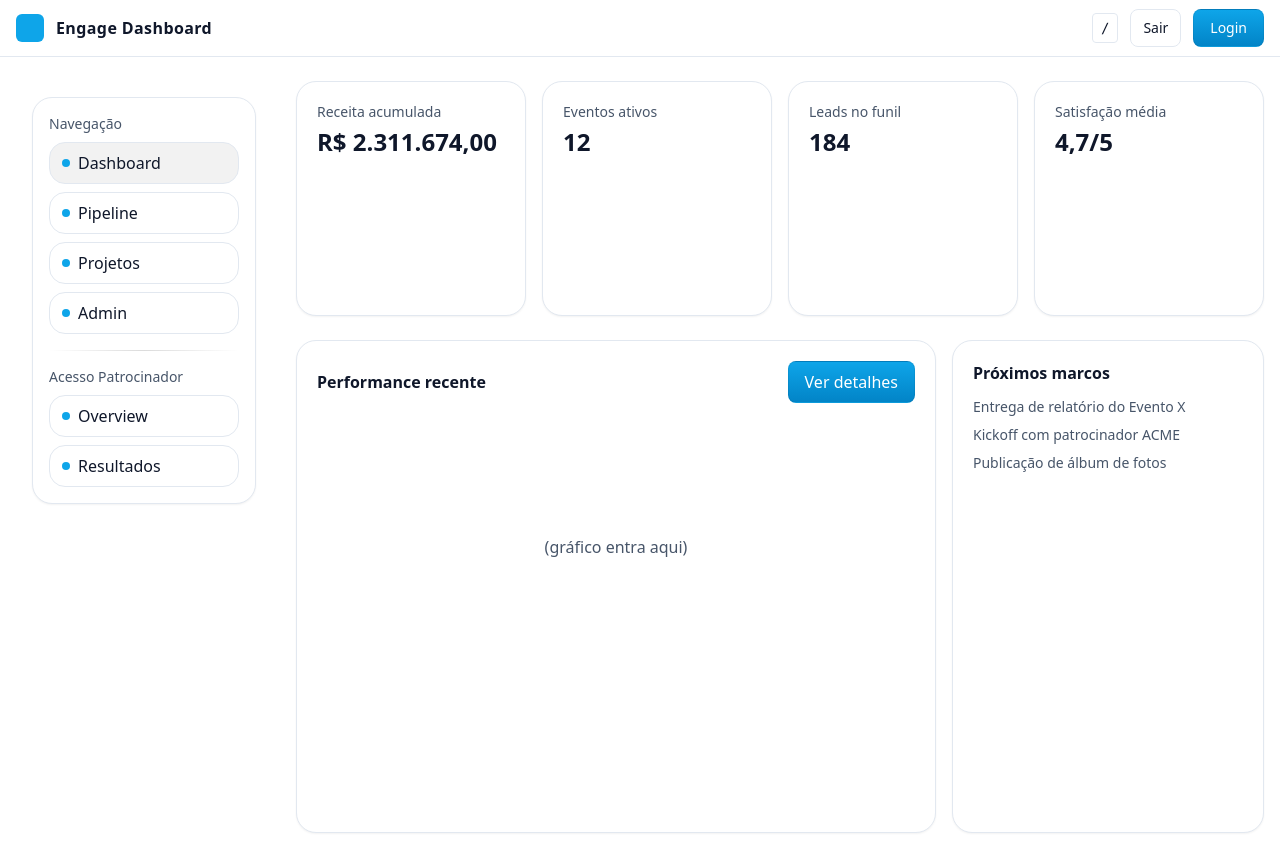
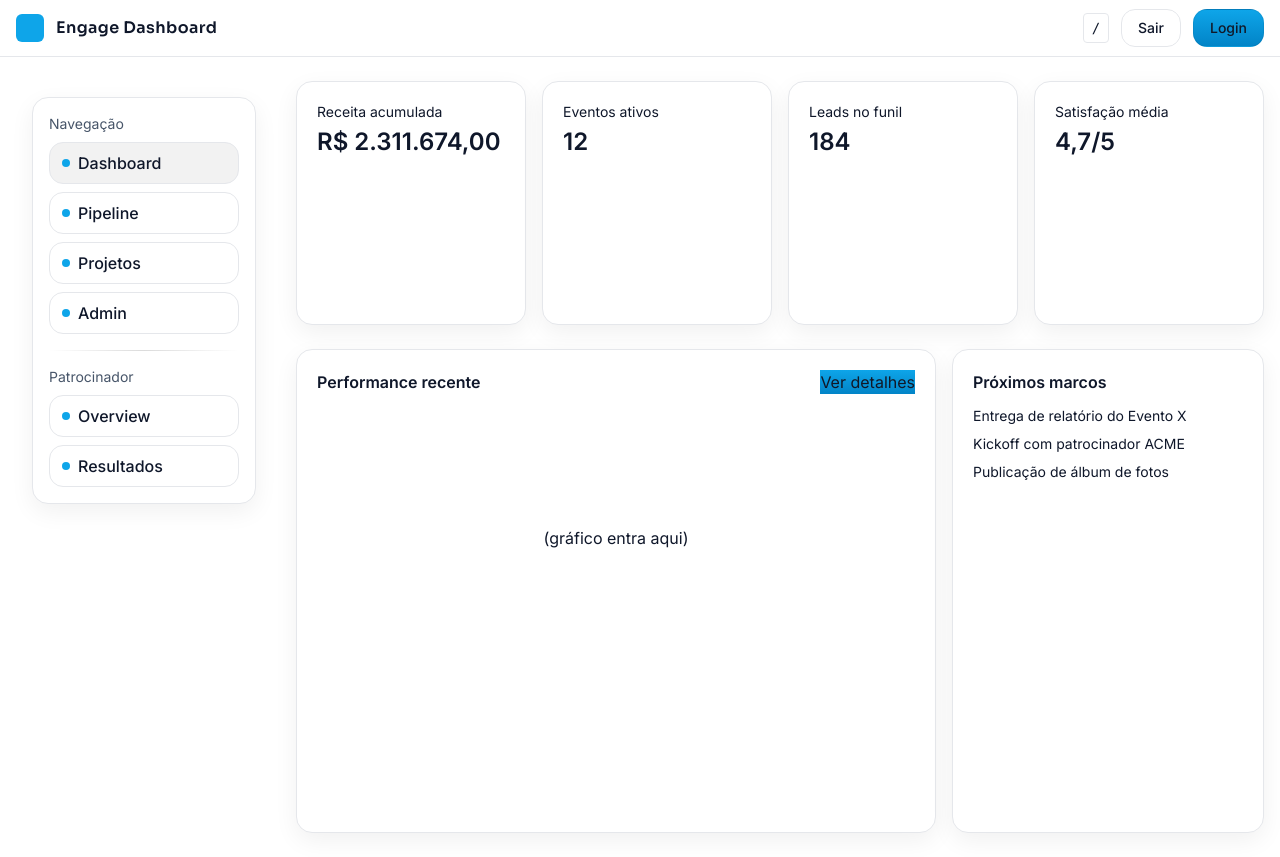
Before and after one commit to jay-psf/jay-psf-engage-dashboard-template, a Next.js app: page / in a window 1280 px wide. Built offline with nearby package versions, Linux system fonts and the light colour scheme; no server answers.

Commit message:
style: branding tokens, fonts (Sora/Inter), UI polish (buttons/cards/inputs/tables)

```diff
--- a/app/layout.tsx
+++ b/app/layout.tsx
@@ -4,6 +4,7 @@ import type { Metadata } from "next";
 import Sidebar from "@/components/ui/Sidebar";
 import Topbar from "@/components/ui/Topbar";
 import { cookies } from "next/headers";
+import { inter, sora } from "@/lib/fonts";
 
 export const metadata: Metadata = {
   title: "Engage Dashboard",
@@ -15,8 +16,8 @@ export default function RootLayout({ children }: { children: React.ReactNode })
   const themeClass = role === "sponsor" ? "theme-sponsor" : "theme-admin";
 
   return (
-    <html lang="pt-BR" className={themeClass}>
-      <body>
+    <html lang="pt-BR" className={`${themeClass} ${inter.variable} ${sora.variable}`}>
+      <body className="font-sans">
         <Topbar />
         <div className="min-h-screen max-w-screen-2xl mx-auto px-4 py-6 flex gap-6">
           <Sidebar />
--- a/components/ui/Sidebar.tsx
+++ b/components/ui/Sidebar.tsx
@@ -8,13 +8,13 @@ const NavItem = ({ href, label }: { href: string; label: string }) => {
   return (
     <Link
       href={href}
-      className={`flex items-center gap-2 px-3 py-2 rounded-xl border transition
-        ${active ? "bg-black/5 dark:bg-white/10" : "hover:bg-black/5"}`
-      }
+      className={`flex items-center gap-2 px-3 py-2 rounded-xl border transition ${
+        active ? "bg-black/5" : "hover:bg-black/5"
+      }`}
       style={{borderColor:"var(--border)"}}
     >
       <div className="size-2 rounded-full" style={{background:"var(--brand-accent)"}} />
-      <span>{label}</span>
+      <span className="font-medium">{label}</span>
     </Link>
   );
 };
@@ -22,7 +22,7 @@ const NavItem = ({ href, label }: { href: string; label: string }) => {
 export default function Sidebar() {
   return (
     <aside className="w-64 shrink-0 p-4 hidden md:block">
-      <div className="card p-4">
+      <div className="card p-4 shadow-soft">
         <div className="text-sm" style={{color:"var(--muted)"}}>Navegação</div>
         <div className="grid gap-2 mt-2">
           <NavItem href="/" label="Dashboard" />
@@ -31,7 +31,7 @@ export default function Sidebar() {
           <NavItem href="/admin" label="Admin" />
         </div>
         <div className="hr my-4" />
-        <div className="text-sm" style={{color:"var(--muted)"}}>Acesso Patrocinador</div>
+        <div className="text-sm" style={{color:"var(--muted)"}}>Patrocinador</div>
         <div className="mt-2 grid gap-2">
           <NavItem href="/sponsor/acme/overview" label="Overview" />
           <NavItem href="/sponsor/acme/results" label="Resultados" />
--- a/components/ui/Topbar.tsx
+++ b/components/ui/Topbar.tsx
@@ -5,18 +5,18 @@ import { usePathname } from "next/navigation";
 export default function Topbar() {
   const pathname = usePathname();
   return (
-    <header className="w-full sticky top-0 z-40 border-b" style={{borderColor:"var(--border)"}}>
+    <header className="w-full sticky top-0 z-40 border-b" style={{borderColor:"var(--border)", backdropFilter: "saturate(180%) blur(4px)"}}>
       <div className="max-w-screen-2xl mx-auto px-4 h-14 flex items-center justify-between">
         <div className="flex items-center gap-3">
           <div className="size-7 rounded-md" style={{background:"var(--brand-accent)"}} />
-          <span className="font-semibold tracking-wide">Engage Dashboard</span>
+          <span className="font-display font-semibold tracking-wide">Engage Dashboard</span>
         </div>
         <nav className="flex items-center gap-3 text-sm">
-          <code className="px-2 py-1 rounded border" style={{borderColor:"var(--border)"}}>{pathname}</code>
+          <code className="px-2 py-1 rounded border hidden md:block" style={{borderColor:"var(--border)"}}>{pathname}</code>
           <form action="/api/logout" method="post">
-            <button className="px-3 py-2 rounded-lg border" style={{borderColor:"var(--border)"}}>Sair</button>
+            <button className="btn btn-outline">Sair</button>
           </form>
-          <Link href="/login" className="btn-primary">Login</Link>
+          <Link href="/login" className="btn btn-primary">Login</Link>
         </nav>
       </div>
     </header>
--- /dev/null
+++ b/lib/fonts.ts
@@ -0,0 +1,13 @@
+import { Inter, Sora } from "next/font/google";
+
+export const inter = Inter({
+  subsets: ["latin"],
+  variable: "--font-inter",
+  display: "swap",
+});
+
+export const sora = Sora({
+  subsets: ["latin"],
+  variable: "--font-sora",
+  display: "swap",
+});
--- a/styles/globals.css
+++ b/styles/globals.css
@@ -2,36 +2,87 @@
 @tailwind components;
 @tailwind utilities;
 
-html,body{height:100%;}
-body{
+html, body { height: 100%; }
+html { scroll-behavior: smooth; }
+body {
   background: var(--bg);
   color: var(--text);
+  font-feature-settings: "liga" 1, "calt" 1;
+  -webkit-font-smoothing: antialiased;
+  -moz-osx-font-smoothing: grayscale;
 }
 
-.card{
-  @apply rounded-2xl border shadow-sm transition;
+/* Cards */
+.card {
+  @apply rounded-2xl border transition;
   background: var(--panel);
   border-color: var(--border);
+  box-shadow: var(--shadow, 0 8px 24px rgba(0,0,0,.06));
 }
-.card:hover{ background: var(--card-hover); }
+.card:hover { background: var(--card-hover); }
 
-.btn-primary{
-  @apply inline-flex items-center gap-2 rounded-lg px-4 py-2 font-medium transition;
-  color: white;
+/* Botões */
+.btn {
+  @apply inline-flex items-center justify-center gap-2 rounded-xl px-4 py-2 font-medium transition;
+  border: 1px solid var(--border);
+}
+.btn:disabled { opacity: .6; cursor: not-allowed; }
+
+.btn-primary {
+  color: var(--brand-contrast);
   background: linear-gradient(180deg, var(--brand-accent) 0%, var(--brand-accent-600) 100%);
-  border: 1px solid rgba(0,0,0,0.06);
+  border-color: rgba(0,0,0,.06);
 }
-.btn-primary:hover{ filter: brightness(1.05); }
+.btn-primary:hover { filter: brightness(1.05); }
 
-.input{
-  @apply w-full rounded-lg border px-3 py-2 bg-transparent outline-none;
+.btn-outline {
+  background: transparent;
+  color: var(--text);
   border-color: var(--border);
 }
-.input:focus{
+.btn-outline:hover { background: color-mix(in oklab, var(--panel) 92%, black 8%); }
+
+/* Inputs */
+.input {
+  @apply w-full rounded-xl border px-3 py-2 bg-transparent outline-none;
+  border-color: var(--border);
+}
+.input:focus {
   box-shadow: 0 0 0 3px color-mix(in srgb, var(--ring) 30%, transparent);
   border-color: var(--ring);
 }
 
-.hr{
-  height:1px; background: linear-gradient(90deg, transparent, rgba(0,0,0,0.14), transparent);
+/* Badges */
+.badge {
+  @apply inline-flex items-center gap-1 rounded-full px-3 py-1 text-xs font-medium border;
+  border-color: var(--border);
+  background: color-mix(in oklab, var(--panel) 92%, black 8%);
 }
+
+/* Tabelas */
+.table {
+  width: 100%;
+  border-collapse: separate;
+  border-spacing: 0;
+  overflow: hidden;
+  border: 1px solid var(--border);
+  border-radius: 12px;
+}
+.table thead th {
+  text-align: left;
+  font-size: .75rem;
+  letter-spacing: .02em;
+  color: var(--muted);
+  background: color-mix(in oklab, var(--panel) 96%, black 4%);
+  padding: .75rem 1rem;
+  border-bottom: 1px solid var(--border);
+}
+.table tbody td {
+  padding: .9rem 1rem;
+  border-bottom: 1px solid var(--border);
+}
+.table tbody tr:last-child td { border-bottom: 0; }
+
+/* util */
+.hr { height:1px; background: linear-gradient(90deg, transparent, rgba(0,0,0,.14), transparent); }
+.section { @apply grid gap-4; }
--- a/styles/tokens.css
+++ b/styles/tokens.css
@@ -1,40 +1,39 @@
-/* Tema padrão = admin (claro). Sponsor (escuro) abaixo */
+/* Admin (claro) por padrão */
 :root,
 .theme-admin {
   --bg: #ffffff;
   --panel: #ffffff;
-  --panel-2: #f8fafc;
-  --text: #0f172a;
-  --muted: #475569;
-  --border: #e2e8f0;
-  --ring: #2563eb;
+  --panel-2: #f7f9fc;
+  --text: #0f172a;         /* slate-900 */
+  --muted: #475569;        /* slate-600 */
+  --border: #e5e7eb;       /* gray-200 */
+  --ring: #2563eb;         /* brand ring */
 
-  --brand-primary: #0f172a;
-  --brand-primary-600: #111827;
-  --brand-accent: #0ea5e9;
-  --brand-accent-600: #0284c7;
+  /* acentos com vibe “corporate/premium” */
+  --brand-accent: #0ea5e9;     /* cyan-500 */
+  --brand-accent-600: #0284c7; /* cyan-600 */
+  --brand-contrast: #111827;   /* near-black */
 
   --card: #ffffff;
-  --card-hover: #f1f5f9;
+  --card-hover: #f1f5f9;   /* slate-100 */
   --success: #16a34a;
   --warning: #f59e0b;
   --danger: #ef4444;
 }
 
-/* Tema sponsor = escuro */
+/* Sponsor (escuro) */
 .theme-sponsor {
-  --bg: #0B0F19;
+  --bg: #0a0e1a;
   --panel: #0F1424;
   --panel-2: #121938;
-  --text: #E5E7EB;
-  --muted: #94A3B8;
-  --border: #1F2A44;
-  --ring: #38BDF8;
+  --text: #e5e7eb;       /* gray-200 */
+  --muted: #94a3b8;      /* slate-400 */
+  --border: #1f2a44;
+  --ring: #22d3ee;       /* cyan-400 */
 
-  --brand-primary: #0F172A;
-  --brand-primary-600:#111827;
-  --brand-accent:  #06B6D4;
-  --brand-accent-600:#0891B2;
+  --brand-accent: #06b6d4;     /* cyan-500 */
+  --brand-accent-600:#0891b2;  /* cyan-600 */
+  --brand-contrast: #ffffff;
 
   --card: #0E1224;
   --card-hover: #151C3A;
--- a/tailwind.config.ts
+++ b/tailwind.config.ts
@@ -1,36 +1,28 @@
 import type { Config } from "tailwindcss";
 
-export default {
-  darkMode: ["class"],
-  content: ["./app/**/*.{ts,tsx}", "./components/**/*.{ts,tsx}", "./styles/**/*.css"],
+const config: Config = {
+  content: [
+    "./app/**/*.{ts,tsx}",
+    "./components/**/*.{ts,tsx}",
+    "./lib/**/*.{ts,tsx}",
+    "./styles/**/*.css",
+  ],
   theme: {
     extend: {
-      colors: {
-        brand: {
-          DEFAULT: "var(--brand-primary)",
-          600: "var(--brand-primary-600)",
-          accent: "var(--brand-accent)",
-          "accent-600": "var(--brand-accent-600)",
-        },
-        panel: "var(--panel)",
-        "panel-2": "var(--panel-2)",
-        card: "var(--card)",
-        text: "var(--text)",
-        muted: "var(--muted)",
-        border: "var(--border)",
-        ring: "var(--ring)",
-        success: "var(--success)",
-        warning: "var(--warning)",
-        danger: "var(--danger)",
+      fontFamily: {
+        sans: ["var(--font-inter)", "system-ui", "sans-serif"],
+        display: ["var(--font-sora)", "system-ui", "sans-serif"],
       },
       boxShadow: {
-        soft: "0 8px 30px rgba(2,6,23,0.25)"
+        soft: "0 8px 24px rgba(0,0,0,.06)",
+        soft2: "0 12px 32px rgba(0,0,0,.08)",
       },
       borderRadius: {
-        xl: "1rem",
-        "2xl": "1.25rem",
-      }
+        xl: "0.875rem",
+        "2xl": "1rem",
+      },
     },
   },
   plugins: [],
-} satisfies Config;
+};
+export default config;
```
